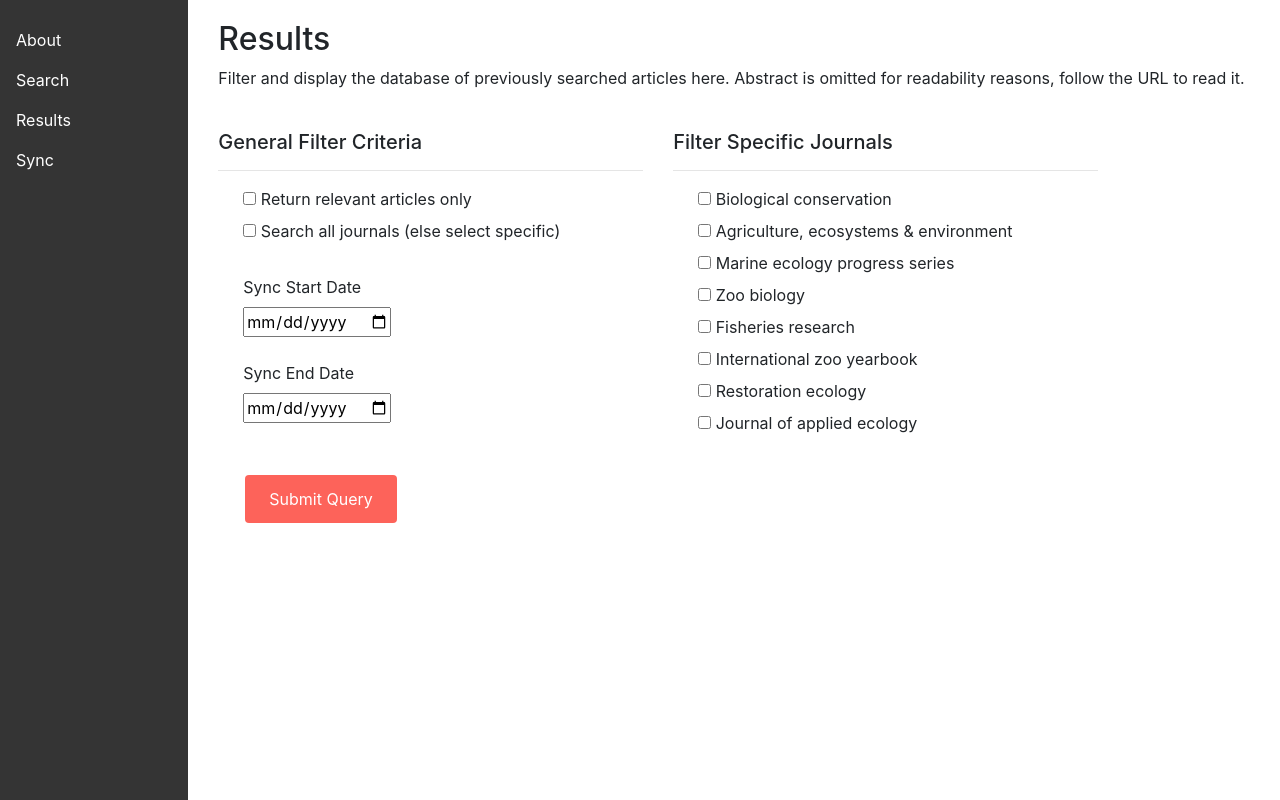
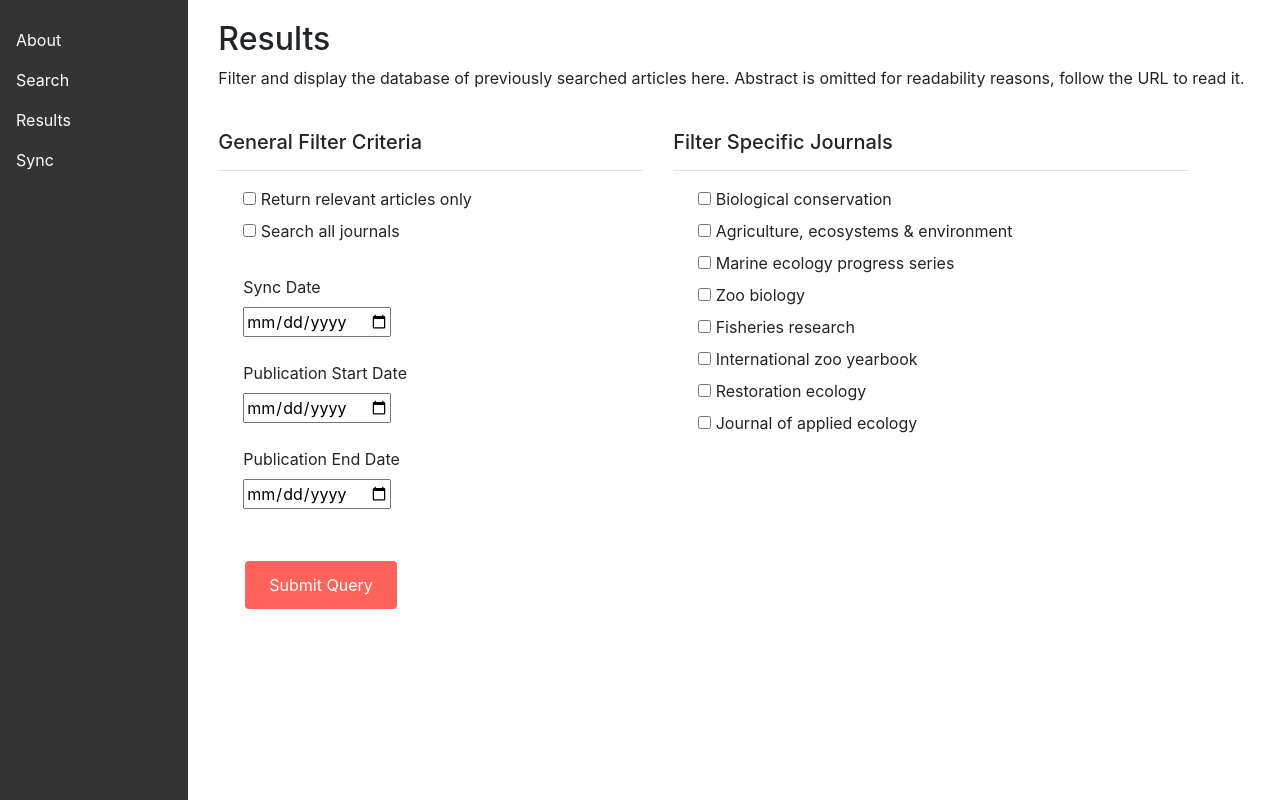
Before and after one commit to M4rukku/conservation_synthesis_github, a Flask app: page /results in a window 1280 px wide. Shown: the part 56-856 px from the top of the page. Run offline with Flask 2, Linux system fonts and the light colour scheme; some libraries are stand-ins or nearby versions.

Commit message:
Generalise and improve query form

```diff
--- a/sources/frontend/app.py
+++ b/sources/frontend/app.py
@@ -17,7 +17,15 @@ def index():
 
 @app.route('/search')
 def search():
-    return render_template('search.html', journal_name = get_journals(), topic = "Publication")
+    dates = {
+        'start_date': 'Publication Start',
+        'end_date': 'Publication End'
+    }
+    criteria = {
+        'relevant_only': 'Return relevant articles only',
+        'all_journals': 'Search all journals'
+    }
+    return render_template('search.html', journal_name=get_journals(), dates=dates, criteria=criteria)
 
 # mock up content for the journals
 def get_journals():
@@ -59,7 +67,16 @@ def handle_search_query():
 
 @app.route('/results')
 def results():
-    return render_template('results.html', journal_name = get_journals(), topic = "Sync", display_table=False, result=None)
+    dates = {
+        'sync_date': 'Sync',
+        'start_date': 'Publication Start',
+        'end_date': 'Publication End'
+    }
+    criteria = {
+        'relevant_only': 'Return relevant articles only',
+        'all_journals': 'Search all journals'
+    }
+    return render_template('results.html', journal_name = get_journals(), topic = "Sync", display_table=False, result=None, dates=dates, criteria=criteria)
 
 @app.route('/results-table')
 def results_table(filter_result):
@@ -82,15 +99,18 @@ def handle_results_query():
             if request.form.get(journal):
                 journals.append(journal)
     print(journals)
+    sync_date = request.form['sync_date']
+    sync_date_object = datetime.strptime(sync_date, '%Y-%m-%d').date()
     start_date = request.form['start_date']
-    start_date_object = datetime.strptime(start_date, '%Y-%m-%d').date()
+    start_date_object = datetime.strptime(start_date, '%Y-%m-%d')
     end_date = request.form['end_date']
-    end_date_object = datetime.strptime(end_date, '%Y-%m-%d').date()
+    end_date_object = datetime.strptime(end_date, '%Y-%m-%d')
     # create result filter object
     result_filter = ResultFilter(journal_names=journals,
                               relevant_only=relevant_only,
-                              from_sync_date=start_date_object,
-                              to_sync_date=end_date_object)
+                              from_pub_date=start_date_object,
+                              to_pub_date=end_date_object,
+                              sync_date=sync_date_object,)
     # create query handler and process query
     filter_handler = DatabaseResultQueryHandler()
     result = filter_handler.process_filter_query(result_filter)
--- a/sources/frontend/static/css/style.css
+++ b/sources/frontend/static/css/style.css
@@ -39,6 +39,7 @@ h2 {
 }
 
 #submit_query {
+    align-self: center;
     background-color: #FD635A;
     border: none;
     border-radius: 4px;
--- a/sources/frontend/templates/components/criteria.html
+++ b/sources/frontend/templates/components/criteria.html
@@ -1,21 +1,18 @@
 <div id="criteria">
-    <input type="checkbox" name="relevant_only">
-    <label for="relevant_only">Return relevant articles only</label>
+    {% for c_name, c_label in criteria.items() %}
+        <input type="checkbox" name="{{ c_name }}">
+        <label for="{{ c_name }}">{{ c_label }}</label>
+        <br/>
+    {% endfor %}
     <br/>
-    <input type="checkbox" name="all_journals">
-    <label for="all_journals">Search all journals (else select specific)</label>
+    {% for d_name, d_label in dates.items() %}
+        <label for="{{ d_name }}">{{d_label}} Date</label> <br/>
+        <input name="{{ d_name }}" type="date" required>
+        <br/>
+        <br/>
+    {% endfor %}
+    <br>
+    <input id="submit_query" type="submit" value="Submit Query">
     <br/>
     <br/>
-    <label for="start_date">{{topic}} Start Date</label> <br/>
-    <input name="start_date" type="date" required>
-    <br/>
-    <br/>
-    <label for="end_date">{{topic}} End Date</label> <br/>
-    <input name="end_date" type="date" required>
-    <br/>
-    <br/>
-    <br/>
-    <input id="submit_query" type="submit" value="Submit Query">
-    <br/>
-    </div>
 </div>
--- a/sources/frontend/templates/components/datatable.html
+++ b/sources/frontend/templates/components/datatable.html
@@ -13,10 +13,10 @@
         <thead>
         <tbody>
           <!-- table rows -->
-          {% for dict_item in result %}
+          {% for article in result %}
           <tr>
              <td> {{loop.index}} </td>
-             {% for value in dict_item.values() %}
+             {% for value in article.values() %}
              <td>  {{ value|safe }} </td>
              {% endfor %}
           </tr>
--- a/sources/frontend/templates/results.html
+++ b/sources/frontend/templates/results.html
@@ -14,12 +14,14 @@
                         <h5>General Filter Criteria</h5>
                         <hr>
                         {% include 'components/criteria.html' %}
-                    <div class="col-md-5">
+                    </div>
+                    <div class="col-md-6">
                         <h5>Filter Specific Journals</h5>
                         <hr>
                         {% include 'components/journals.html' %}
                     </div>
                 </div>
+                <br>
             </form>
         </div>
     {% endif %}
--- a/sources/frontend/templates/search.html
+++ b/sources/frontend/templates/search.html
@@ -15,6 +15,7 @@
                     <h5>General Search Criteria</h5>
                     <hr>
                     {% include 'components/criteria.html' %}
+                </div>
                 <div class="col-md-5">
                     <h5>Search Specific Journals</h5>
                     <hr>
--- a/sources/frontend/user_queries.py
+++ b/sources/frontend/user_queries.py
@@ -59,8 +59,7 @@ class ResultFilter:
 
                  from_pub_date: datetime.date = None,
                  to_pub_date: datetime.date = None,
-                 from_sync_date: datetime.date = None,
-                 to_sync_date: datetime.date = None,
+                 sync_date: datetime.date = None,
                  ):
         self.journal_names = journal_names
         self.relevant_only = relevant_only
@@ -69,5 +68,4 @@ class ResultFilter:
 
         self.from_pub_date = from_pub_date
         self.to_pub_date = to_pub_date
-        self.from_sync_date = from_sync_date
-        self.to_sync_date = to_sync_date
+        self.sync_date = sync_date
```
